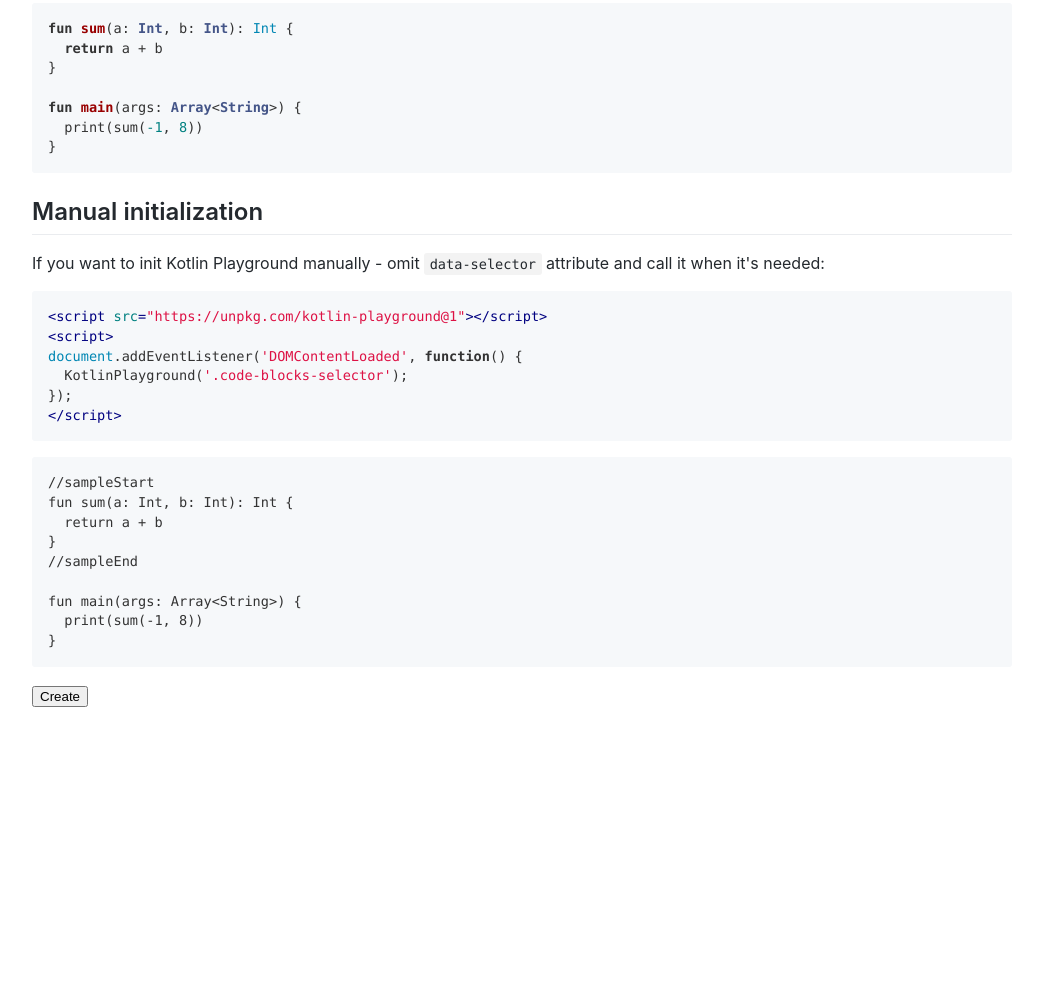
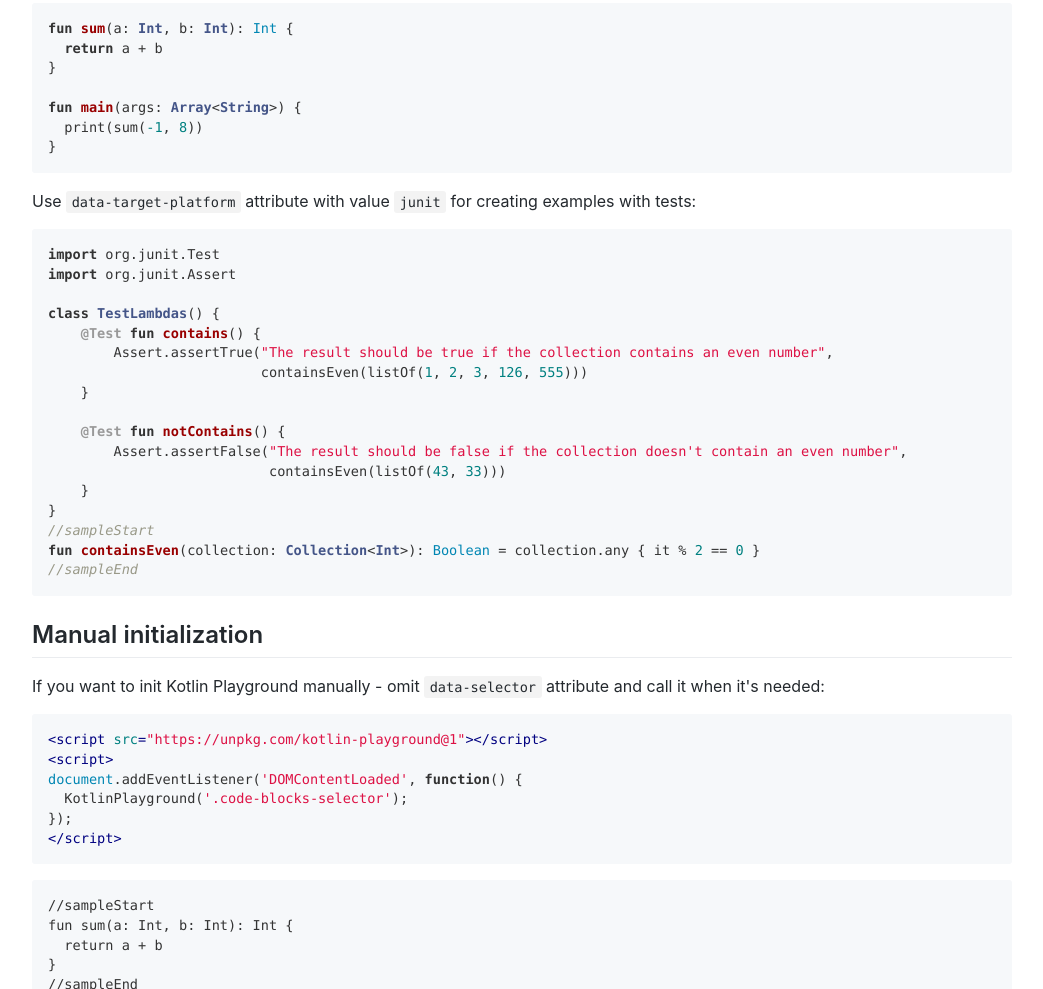
Before and after one commit to JetBrains/kotlin-playground, a website built with webpack: page examples/index.html in a window 1280 px wide. Shown: the part 843-1832 px from the top of the page, without its empty margins (118-1161 px from the left). Before the commit the page ends 1616 px from the top, so only its background shows below. Built offline with nearby package versions, Linux system fonts and the light colour scheme; what es6-map would draw is missing.

Commit message:
Build examples

```diff
--- a/examples/index.html
+++ b/examples/index.html
@@ -54,6 +54,27 @@ fun main(args: Array&lt;String&gt;) {
 }
 </code></pre>
 </div>
+<p>Use <code>data-target-platform</code> attribute with value <code>junit</code> for creating examples with tests:</p>
+<div class="kotlin-code" data-target-platform="junit">
+<pre><code class="hljs language-kotlin"><span class="hljs-keyword">import</span> org.junit.Test
+<span class="hljs-keyword">import</span> org.junit.Assert
+
+<span class="hljs-class"><span class="hljs-keyword">class</span> <span class="hljs-title">TestLambdas</span></span>() {
+    <span class="hljs-meta">@Test</span> <span class="hljs-function"><span class="hljs-keyword">fun</span> <span class="hljs-title">contains</span><span class="hljs-params">()</span></span> {
+        Assert.assertTrue(<span class="hljs-string">"The result should be true if the collection contains an even number"</span>,
+                          containsEven(listOf(<span class="hljs-number">1</span>, <span class="hljs-number">2</span>, <span class="hljs-number">3</span>, <span class="hljs-number">126</span>, <span class="hljs-number">555</span>)))
+    }
+
+    <span class="hljs-meta">@Test</span> <span class="hljs-function"><span class="hljs-keyword">fun</span> <span class="hljs-title">notContains</span><span class="hljs-params">()</span></span> {
+        Assert.assertFalse(<span class="hljs-string">"The result should be false if the collection doesn't contain an even number"</span>,
+                           containsEven(listOf(<span class="hljs-number">43</span>, <span class="hljs-number">33</span>)))
+    }
+}
+<span class="hljs-comment">//sampleStart</span>
+<span class="hljs-function"><span class="hljs-keyword">fun</span> <span class="hljs-title">containsEven</span><span class="hljs-params">(collection: <span class="hljs-type">Collection</span>&lt;<span class="hljs-type">Int</span>&gt;)</span></span>: <span class="hljs-built_in">Boolean</span> = collection.any { it % <span class="hljs-number">2</span> == <span class="hljs-number">0</span> }
+<span class="hljs-comment">//sampleEnd</span>
+</code></pre>
+</div>
 <h2>Manual initialization</h2>
 <p>If you want to init Kotlin Playground manually - omit <code>data-selector</code> attribute and call it when it's needed:</p>
 <pre><code class="hljs language-html"><span class="hljs-tag">&lt;<span class="hljs-name">script</span> <span class="hljs-attr">src</span>=<span class="hljs-string">"https://unpkg.com/kotlin-playground@1"</span>&gt;</span><span class="undefined"></span><span class="hljs-tag">&lt;/<span class="hljs-name">script</span>&gt;</span>
```
